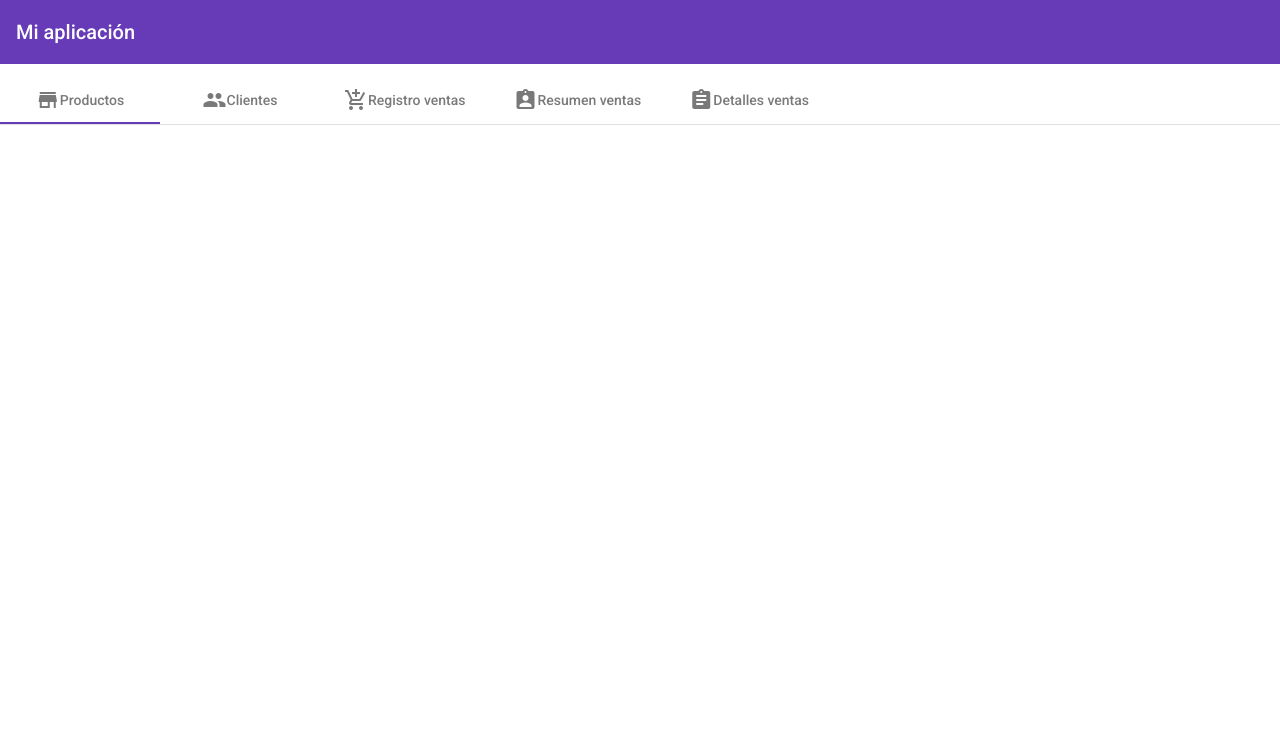
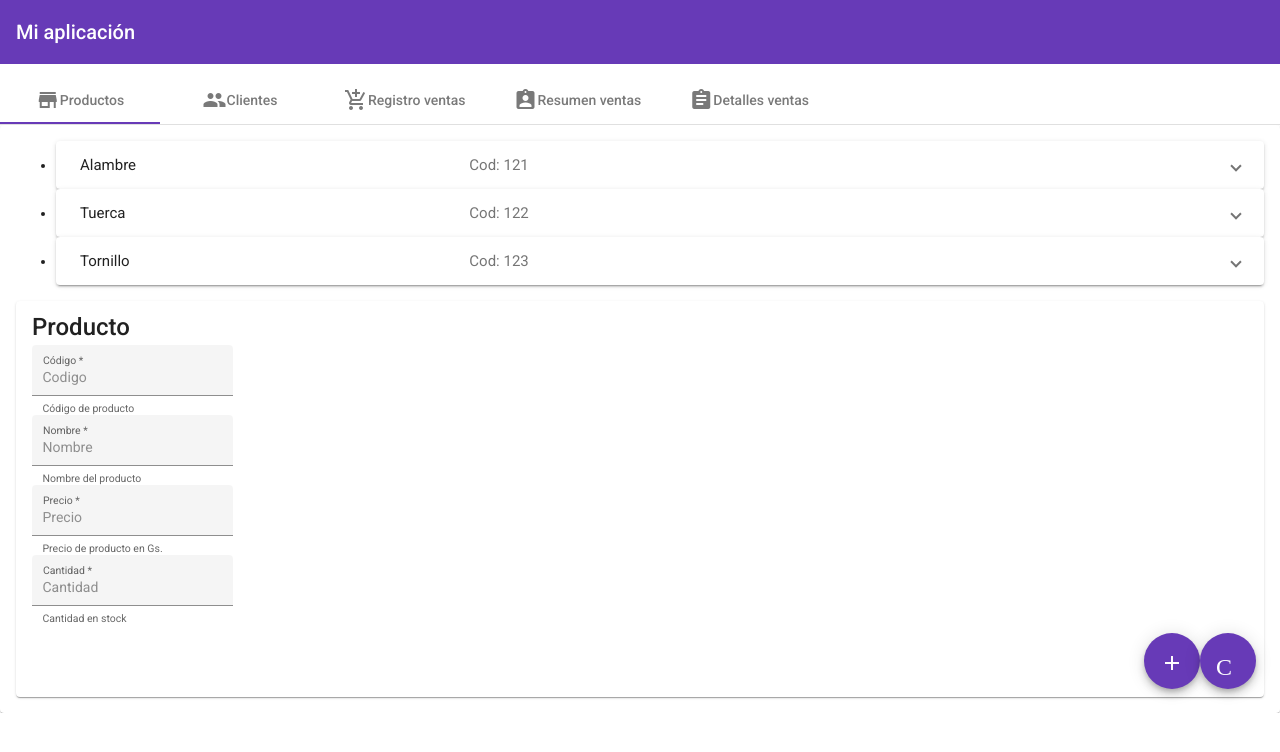
Before and after one commit to elias7991/recu_front_end, an Angular app: page / in a window 1280 px wide. Shown: the top 752 px of the page. Built offline with nearby package versions, Linux system fonts and the light colour scheme.

Commit message:
conflicto solucionado

```diff
--- a/src/app/app.component.html
+++ b/src/app/app.component.html
@@ -12,6 +12,7 @@
       <mat-icon class="example-tab-icon">store</mat-icon>
       Productos
     </ng-template>
+    <app-productos></app-productos>
   </mat-tab>
   <mat-tab>
     <ng-template mat-tab-label>
--- a/src/app/components/ventas/ventas.component.ts
+++ b/src/app/components/ventas/ventas.component.ts
@@ -52,7 +52,7 @@ export class VentasComponent implements OnInit {
     //obtener producto con el string
     this.detalle.producto = this.productosService.getProductoByName(this.producto);
     //calcular total del detalle
-    this.detalle.total_detalle = this.detalle.producto.precio * this.detalle.cantidad;
+    this.detalle.total_detalle = this.detalle.producto.precio! * this.detalle.cantidad;
     //cargar en el array de detalles
     this.detalles.push({...this.detalle});
     //calcula el total hasta ahora
```
